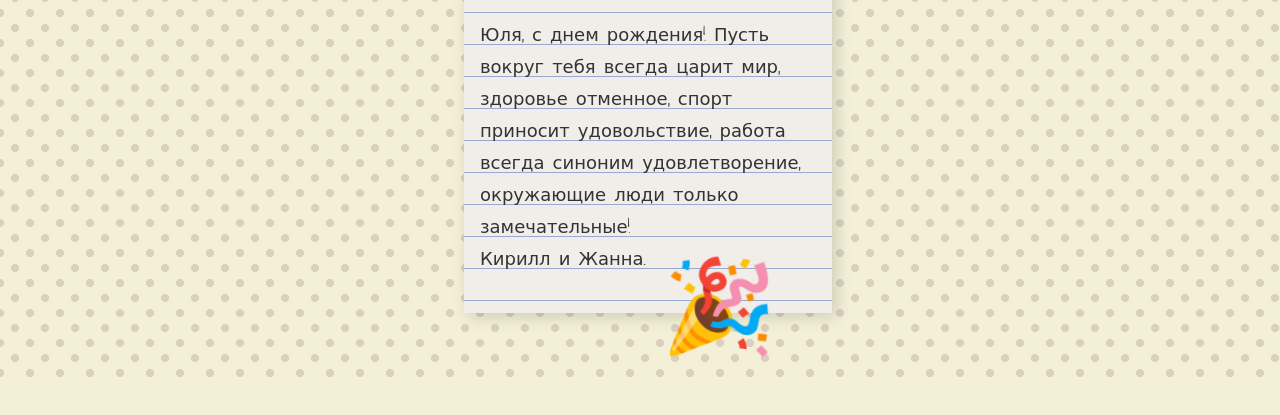
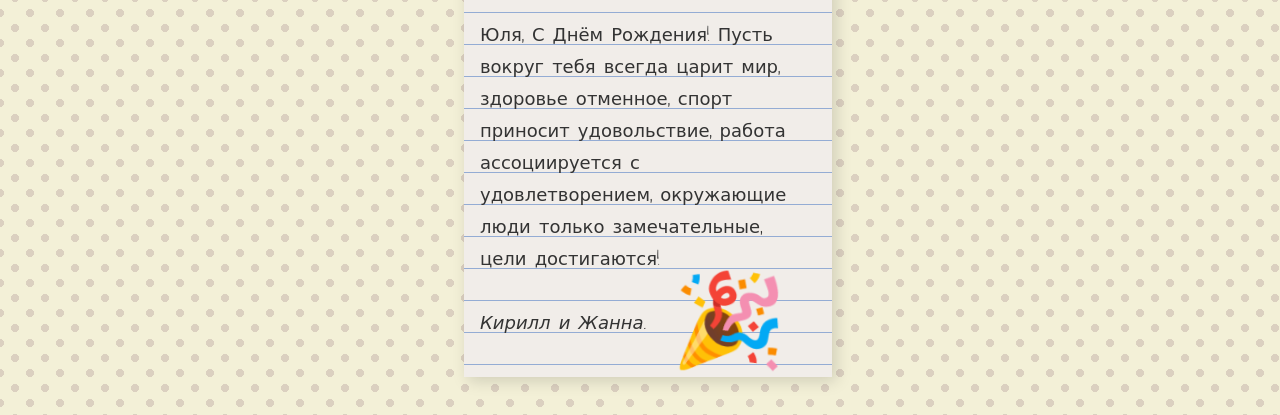
Before and after one commit to Pankirbor/happy_birthday, a plain HTML site: page index.html in a window 1280 px wide. Shown: the part 557-972 px from the top of the page. Before the commit the page ends 936 px from the top, so only its background shows below. Drawn offline with Linux system fonts and the light colour scheme.

Commit message:
Refactor text message and decor

```diff
--- a/index.html
+++ b/index.html
@@ -29,7 +29,7 @@
 
         <!-- Message + decoration -->
         <div class="bday-message bday-message--paper bday-message--block-right bday-message--block-left">
-            <p>Юля, с днем рождения! Пусть вокруг тебя всегда царит мир, здоровье отменное, спорт приносит удовольствие, работа всегда синоним удовлетворение, окружающие люди только замечательные!<br> Кирилл и Жанна.</p>
+            <p>Юля, С Днём Рождения! Пусть вокруг тебя всегда царит мир, здоровье отменное, спорт приносит удовольствие, работа ассоциируется с удовлетворением, окружающие люди только замечательные, цели достигаются!<br><br> <em>Кирилл и Жанна.</em></italic></p>
             <p class="bday-decor bday-decor--bottom-right zoom-left-in-out">🎉</p>
         </div>
 
--- a/style.css
+++ b/style.css
@@ -170,8 +170,8 @@ body {
 
 .bday-decor--bottom-right {
   position: absolute;
-  right: 50px;
-  bottom: -100px;
+  right: 40px;
+  bottom: -50px;
 }
 
 .zoom-left-in-out {
```
